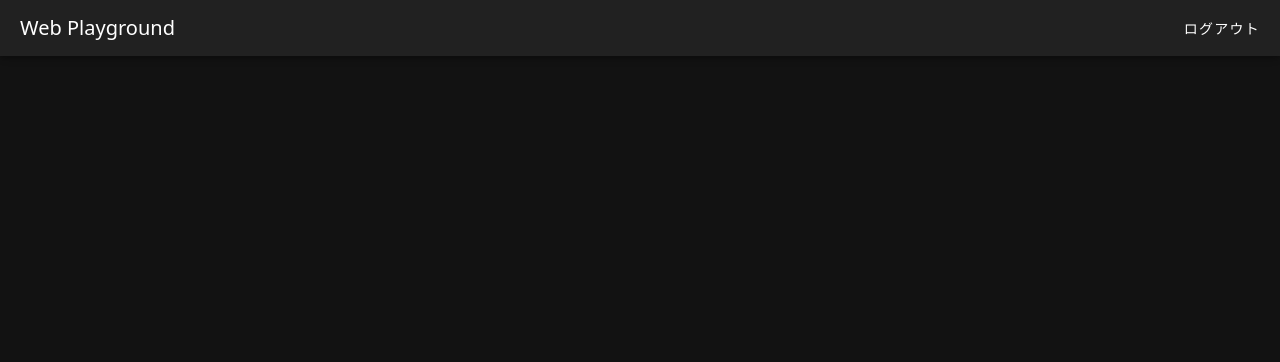
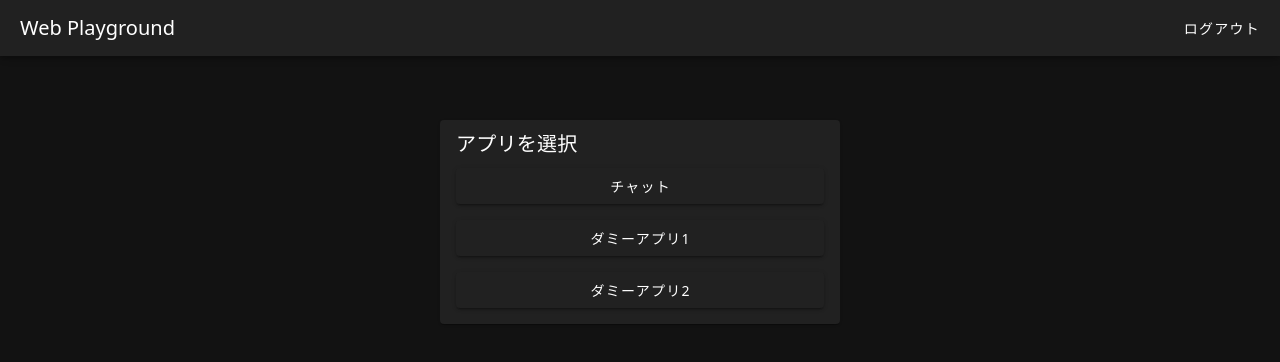
Before and after one commit to echo295s/web-playground, a Vue app in the folder frontend/: page /apps in a window 1280 px wide. Shown: the top 362 px of the page. Built offline with nearby package versions, Linux system fonts and the light colour scheme; sample sign-in values are in the browser's storage.

Commit message:
feat: add app selection screen and dummy apps

```diff
--- /dev/null
+++ b/frontend/src/components/AppSelection.vue
@@ -0,0 +1,16 @@
+<template>
+  <v-card class="mx-auto my-12" max-width="400">
+    <v-card-title>アプリを選択</v-card-title>
+    <v-card-text>
+      <v-btn block class="mb-4" @click="$router.push('/chat')">チャット</v-btn>
+      <v-btn block class="mb-4" @click="$router.push('/dummy1')">ダミーアプリ1</v-btn>
+      <v-btn block @click="$router.push('/dummy2')">ダミーアプリ2</v-btn>
+    </v-card-text>
+  </v-card>
+</template>
+
+<script>
+export default {
+  name: 'AppSelection',
+};
+</script>
--- /dev/null
+++ b/frontend/src/components/DummyApp1.vue
@@ -0,0 +1,12 @@
+<template>
+  <v-card class="mx-auto my-12" max-width="400">
+    <v-card-title>ダミーアプリ1</v-card-title>
+    <v-card-text>ここはダミーアプリ1です。</v-card-text>
+  </v-card>
+</template>
+
+<script>
+export default {
+  name: 'DummyApp1',
+};
+</script>
--- /dev/null
+++ b/frontend/src/components/DummyApp2.vue
@@ -0,0 +1,12 @@
+<template>
+  <v-card class="mx-auto my-12" max-width="400">
+    <v-card-title>ダミーアプリ2</v-card-title>
+    <v-card-text>ここはダミーアプリ2です。</v-card-text>
+  </v-card>
+</template>
+
+<script>
+export default {
+  name: 'DummyApp2',
+};
+</script>
--- a/frontend/src/components/Login.vue
+++ b/frontend/src/components/Login.vue
@@ -58,7 +58,7 @@ export default {
         localStorage.setItem('token', res.data.token)
         localStorage.setItem('username', this.username)
         this.$store.commit('login')
-        this.$router.push('/chat')
+        this.$router.push('/apps')
       } catch (err) {
         this.error = err.response?.data?.error || 'ログインに失敗しました'
       }
--- a/frontend/src/router/index.js
+++ b/frontend/src/router/index.js
@@ -3,12 +3,18 @@ import store from '../store';
 import Chat from '../components/Chat.vue';
 import Login from '../components/Login.vue';
 import Register from '../components/Register.vue';
+import AppSelection from '../components/AppSelection.vue';
+import DummyApp1 from '../components/DummyApp1.vue';
+import DummyApp2 from '../components/DummyApp2.vue';
 
 const routes = [
   { path: '/', redirect: '/login' },
   { path: '/login', component: Login },
   { path: '/register', component: Register },
+  { path: '/apps', component: AppSelection, meta: { requiresAuth: true } },
   { path: '/chat', component: Chat, meta: { requiresAuth: true } },
+  { path: '/dummy1', component: DummyApp1, meta: { requiresAuth: true } },
+  { path: '/dummy2', component: DummyApp2, meta: { requiresAuth: true } },
 ];
 
 const router = createRouter({
@@ -20,7 +26,7 @@ router.beforeEach((to, from, next) => {
   if (to.meta.requiresAuth && !store.state.isLoggedIn) {
     next('/login');
   } else if ((to.path === '/login' || to.path === '/register') && store.state.isLoggedIn) {
-    next('/chat');
+    next('/apps');
   } else {
     next();
   }
```
